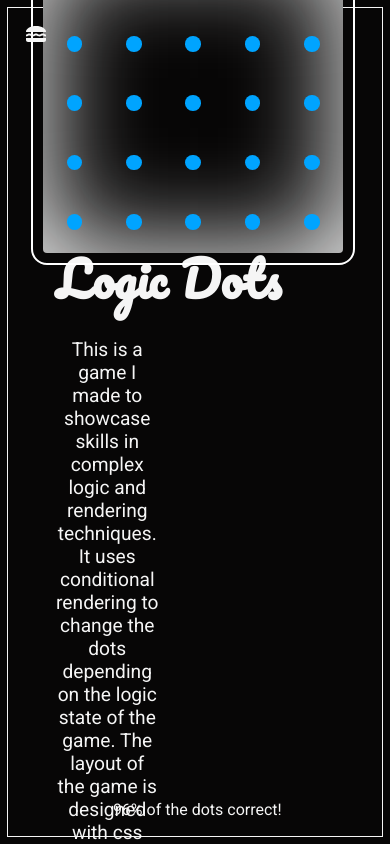
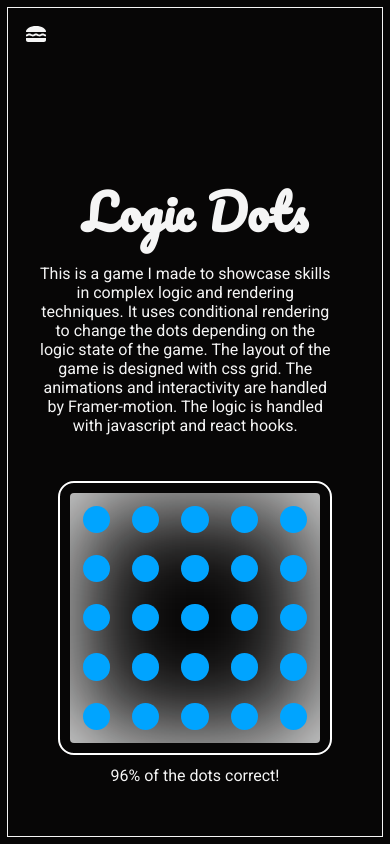
Before and after one commit to PxPerfectMike/portfolio, a React (Create React App) app: page / in a window 390 px wide. Built offline with nearby package versions, Linux system fonts and the light colour scheme.

Commit message:
make game elements responsive

```diff
--- a/src/Components/Game.css
+++ b/src/Components/Game.css
@@ -81,7 +81,7 @@
 	width: 35vw;
 	height: 25vw;
 	position: fixed;
-	top: 26vh;
+	top: 28vh;
 	left: 10vw;
 	text-align: center;
 }
@@ -98,15 +98,28 @@
 	font-size: 1.5rem;
 	font-family: 'Roboto', sans-serif;
 	text-align: center;
-	margin: 2vh;
+}
+
+@media screen and (max-width: 1600px) {
+	.container {
+		bottom: 30vh;
+		right: 14vw;
+	}
+	.winPerc {
+		right: 15vw;
+		bottom: 22vh;
+		width: 24vw;
+		font-size: 2.4vw;
+	}
 }
 
 @media screen and (max-width: 1200px) {
 	.gameInfo p {
 		font-size: 1.2rem;
+		margin-top: 10px;
 	}
 	.container {
-		bottom: 40vh;
+		bottom: 30vh;
 		right: 12vw;
 		padding: 0.6rem;
 		width: 300px;
@@ -114,9 +127,102 @@
 	}
 	.winPerc {
 		right: 13vw;
-		bottom: 34vh;
+		bottom: 21vh;
 		width: 284px;
 		font-size: 1.7rem;
+	}
+}
+
+@media screen and (max-width: 912px) {
+	.container {
+		left: 0;
+		right: 0;
+		margin: auto;
+		bottom: 22vh;
+		justify-content: center;
+		width: 250px;
+		height: 250px;
+	}
+	.gameInfo {
+		top: 20vh;
+	}
+	.gameInfo p {
+		left: 0;
+		right: 0;
+		width: 75vw;
+	}
+	.gameInfo h1 {
+		font-size: 3rem;
+		margin: 0;
+		width: 80vw;
+	}
+	.game-item {
+		width: 4.5vw;
+		height: 4.5vw;
+	}
+	.winPerc {
+		left: 0;
+		bottom: 16vh;
+		width: 100vw;
+		font-size: 1.8rem;
+		text-align: center;
+	}
+	/* .gameInfo {
+		transform: translateY(-5%);
+	} */
+}
+
+@media screen and (min-height: 912px) {
+	.container {
+		bottom: 26vh;
+	}
+	.winPerc {
+		bottom: 18vh;
+	}
+}
+@media screen and (min-height: 1180px) {
+	.gameInfo {
+		top: 18vh;
+	}
+	.gameInfo p {
+		font-size: 1.5rem;
+	}
+	.container {
+		bottom: 16vh;
+		width: 50vw;
+		height: 50vw;
+	}
+	.winPerc {
+		bottom: 12vh;
+	}
+	.game-item {
+		width: 6.5vw;
+		height: 6.5vw;
+	}
+}
+@media screen and (min-height: 1368px) {
+	.gameInfo {
+		top: 26vh;
+	}
+	.gameInfo p {
+		font-size: 1.5rem;
+	}
+	.container {
+		bottom: 16vh;
+		width: 50vw;
+		height: 50vw;
+	}
+	.winPerc {
+		bottom: 12vh;
+	}
+}
+@media screen and (max-width: 800px) {
+	.gameInfo p {
+		font-size: 1rem;
+	}
+	.game-item {
+		width: 5vw;
+		height: 5vw;
 	}
 }
 
@@ -124,10 +230,34 @@
 	.container {
 		border-radius: 4px;
 		padding: 5px;
-		bottom: 70vh;
+		bottom: 12vh;
 	}
 	.winPerc {
 		font-size: 1rem;
-		bottom: 3vh;
+		bottom: 7vh;
+	}
+	.game-item {
+		width: 7vw;
+		height: 7vw;
 	}
 }
+@media screen and (max-height: 740px) {
+	.container {
+		border-radius: 4px;
+		padding: 5px;
+		bottom: 12vh;
+		width: 50vw;
+		height: 50vw;
+	}
+	.gameInfo {
+		top: 10vh;
+	}
+	.winPerc {
+		font-size: 1rem;
+		bottom: 7vh;
+	}
+	.game-item {
+		width: 8vw;
+		height: 8vw;
+	}
+}
```
